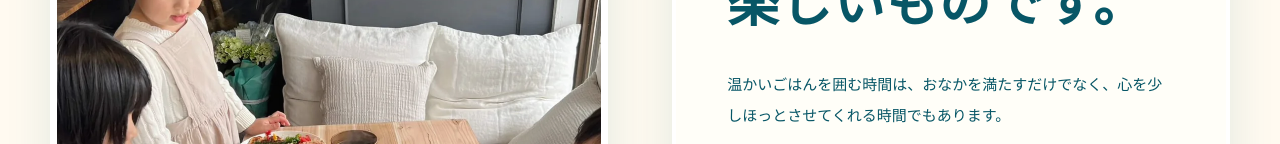
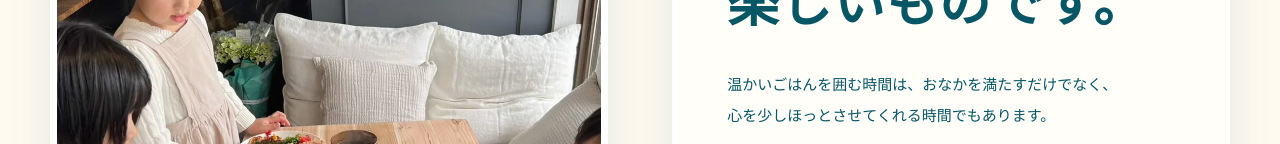
Before and after one commit to SUKOYAKASHOKUDO/sukoyaka-shokudo, a Next.js app: page /about in a window 1280 px wide. Shown: the part 656-800 px from the top of the page. Built offline with nearby package versions, Linux system fonts and the light colour scheme.

Commit message:
Add a line break to the owner message

```diff
--- a/app/about/page.tsx
+++ b/app/about/page.tsx
@@ -43,7 +43,9 @@ export default function AboutPage() {
               <p className="mashiro-kicker">“すこやか食堂”</p>
               <h2>食事は、おいしく楽しいものです。</h2>
               {legacyAbout.opening.map((paragraph) => (
-                <p key={paragraph}>{paragraph}</p>
+                <p key={paragraph} style={{ whiteSpace: "pre-line" }}>
+                  {paragraph}
+                </p>
               ))}
             </div>
           </div>
--- a/content/legacyContent.ts
+++ b/content/legacyContent.ts
@@ -72,7 +72,7 @@ export const legacyImages = [
 
 export const legacyAbout = {
   opening: [
-    "温かいごはんを囲む時間は、おなかを満たすだけでなく、心を少しほっとさせてくれる時間でもあります。",
+    "温かいごはんを囲む時間は、おなかを満たすだけでなく、\n心を少しほっとさせてくれる時間でもあります。",
     "毎日の食事づくりを少し休みたい日、誰かと一緒にごはんを食べたい日、地域の人とお話ししたい日。そんなときに、気兼ねなく立ち寄れる場所をつくりたいという思いから、すこやか食堂を始めました。",
     "子どもも大人も、ここで同じ食卓を囲み、少しずつ顔見知りになっていく。すこやか食堂が、皆さまの日常にそっと寄り添える地域の食堂になれたらうれしいです。",
   ],
```
